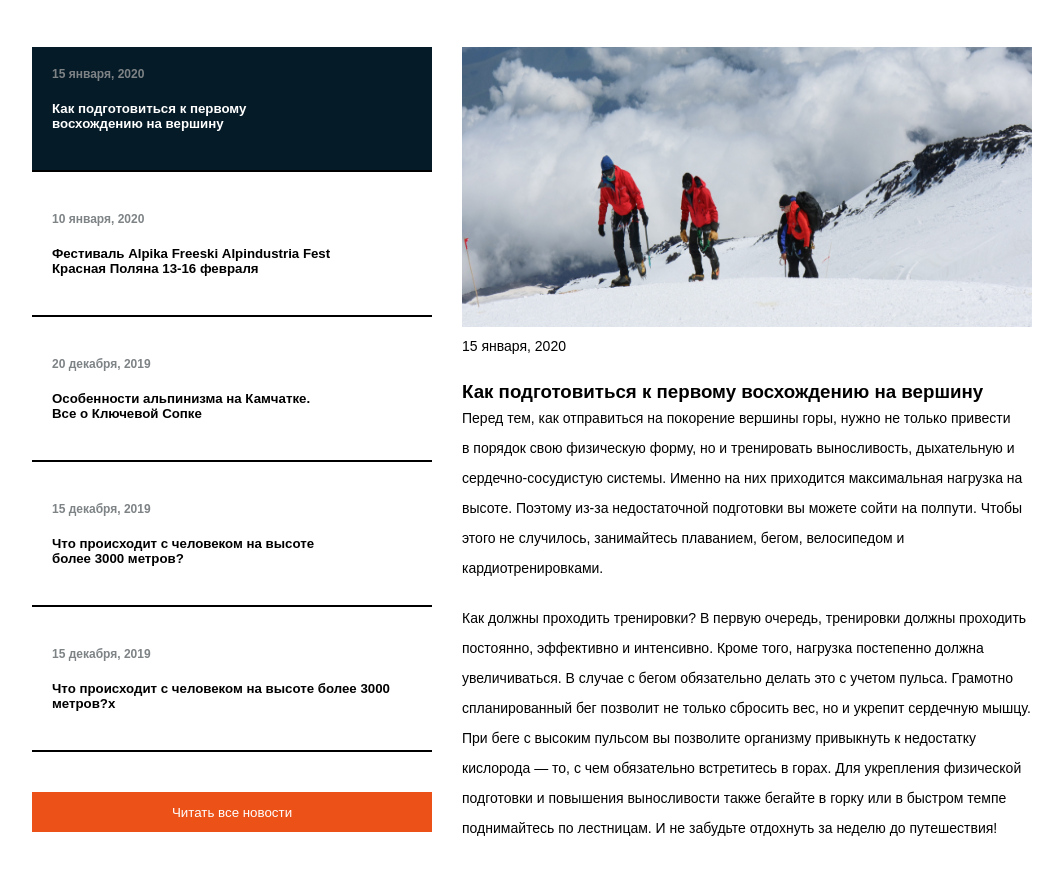
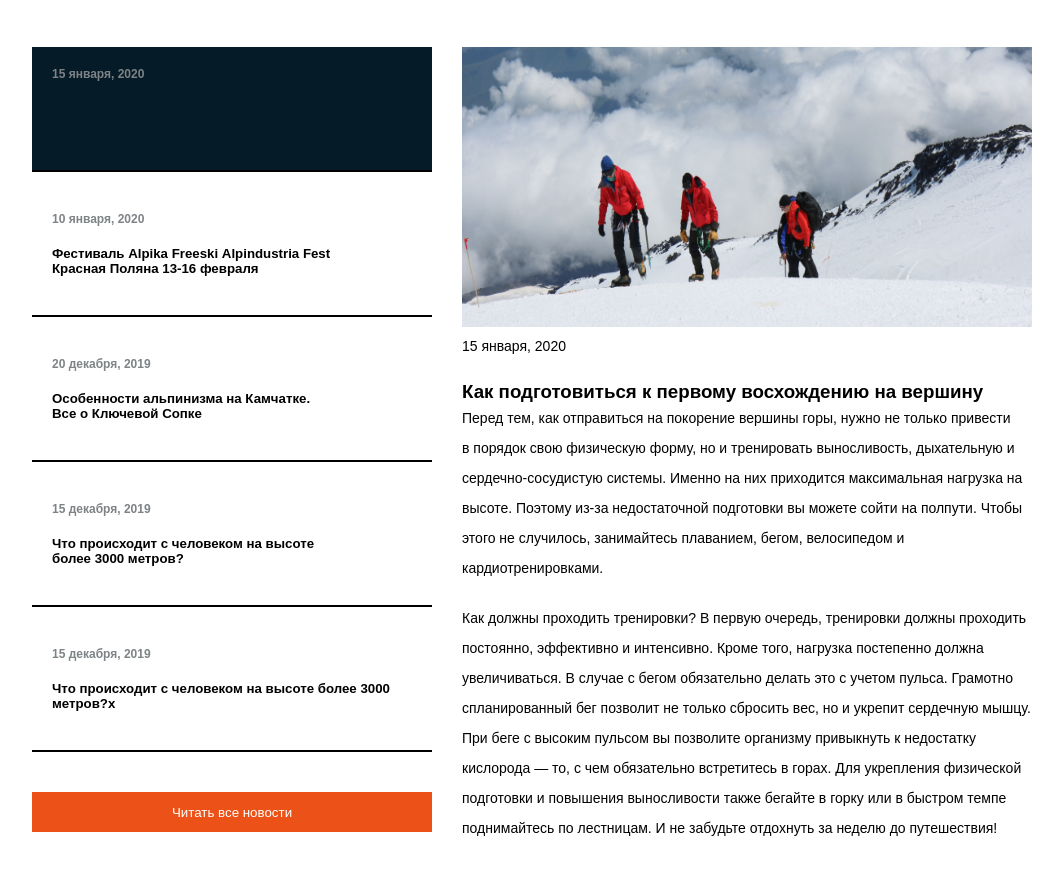
Before and after one commit to hamrakulovmuhammad/mountain_everets, a website built with Vite: page index.html in a window 1280 px wide. Shown: the part 2520-3395 px from the top of the page, without its empty margins (108-1171 px from the left). Built offline with nearby package versions, Linux system fonts and the light colour scheme.

```diff
--- a/index.html
+++ b/index.html
@@ -224,10 +224,7 @@
             <div class="blog_left">
               <div class="questions s">
                 <p>15 января, 2020</p>
-                <h5>
-                  Как подготовиться к первому <br />
-                  восхождению на вершину
-                </h5>
+
               </div>
               <div class="questions">
                 <p>10 января, 2020</p>
```
